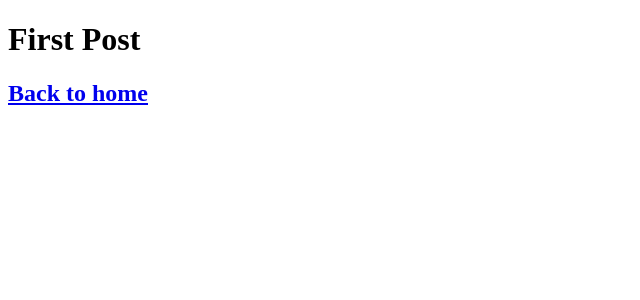
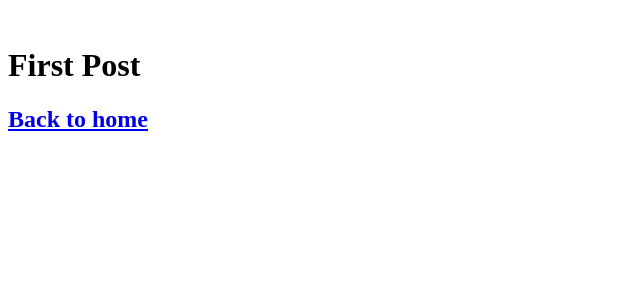
Before and after one commit to hitohata/nextjs-tutorial, a Next.js app in the folder nextjs-blog/: page /posts/first-post in a window 1280 px wide. Shown: the top 300 px of the page, without its empty margins (0-640 px from the left). Built offline with nearby package versions, Linux system fonts and the light colour scheme.

Commit message:
add a layout and a css

```diff
--- /dev/null
+++ b/nextjs-blog/components/layout.js
@@ -0,0 +1,5 @@
+import styles from "./layout.module.css"
+
+export default function Layout({ children }) {
+    return <dev className={styles.container}>{ children }</dev>
+}
--- /dev/null
+++ b/nextjs-blog/components/layout.module.css
@@ -0,0 +1,5 @@
+.container {
+    max-width: 36rem;
+    padding: 0 1rem;
+    margin: 3rem auto 6rem;
+}
--- a/nextjs-blog/pages/posts/first-post.js
+++ b/nextjs-blog/pages/posts/first-post.js
@@ -1,9 +1,10 @@
 import Link from "next/link";
 import Head from "next/head";
+import Layout from "../../components/layout";
 
 export default function FirstPost() {
     return (
-        <>
+        <Layout>
             <Head>
                 <title>First Post</title>
             </Head>
@@ -11,6 +12,6 @@
             <h2>
                 <Link href="/">Back to home</Link>
             </h2>
-        </>
+        </Layout>
     )
 }
```
